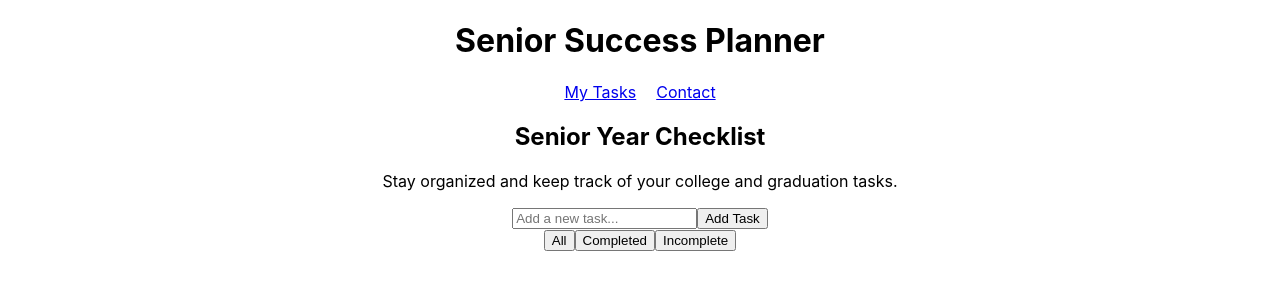
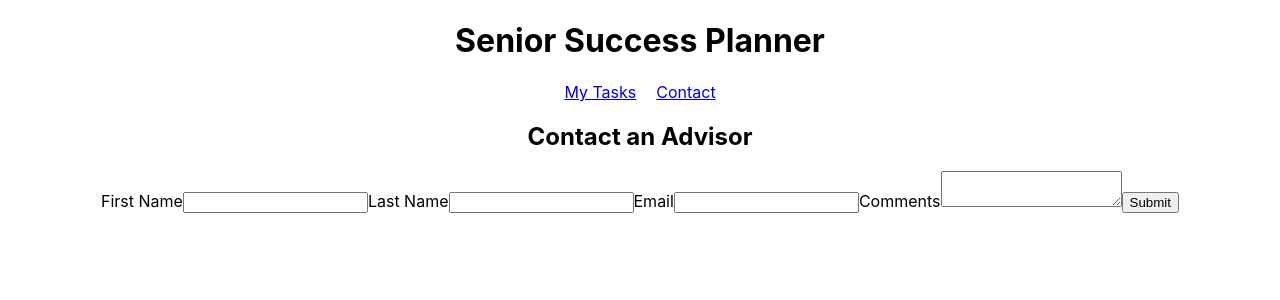
Before and after one commit to Aprolyx/senior-success-planner, a React (Create React App) app: page /contact in a window 1280 px wide. Shown: the top 300 px of the page. Built offline with nearby package versions, Linux system fonts and the light colour scheme.

Commit message:
Add routing and contact page

```diff
--- a/package.json
+++ b/package.json
@@ -9,6 +9,7 @@
     "@testing-library/user-event": "^13.5.0",
     "react": "^19.2.8",
     "react-dom": "^19.2.8",
+    "react-router-dom": "^7.18.2",
     "react-scripts": "5.0.1",
     "web-vitals": "^2.1.4"
   },
--- a/src/App.js
+++ b/src/App.js
@@ -3,6 +3,8 @@ import './App.css';
 import Header from './components/Header';
 import TaskForm from './components/TaskForm';
 import TaskList from './components/TaskList';
+import Contact from './components/Contact';
+import { BrowserRouter, Routes, Route } from 'react-router-dom';
 
 function App() {
 
@@ -64,12 +66,16 @@ const filteredTasks = tasks.filter(function(task) {
 });
 
 return (
+  <BrowserRouter>
     <div className="App">
 
-      {/* Navigation */}
       <Header />
 
-      {/* Main Content */}
+      <Routes>
+
+        <Route
+          path="/todos"
+          element={
             <main>
               <h2>Senior Year Checklist</h2>
 
@@ -77,15 +83,12 @@ const filteredTasks = tasks.filter(function(task) {
                 Stay organized and keep track of your college and graduation tasks.
               </p>
 
-{/* Add Task Form */}
               <TaskForm
                 newTask={newTask}
                 setNewTask={setNewTask}
                 addTask={addTask}
               />
 
-
-        {/* Task Filters */}
               <div>
                 <button onClick={() => setFilter('all')}>
                   All
@@ -100,18 +103,24 @@ const filteredTasks = tasks.filter(function(task) {
                 </button>
               </div>
 
-        {/* Task List */}
               <TaskList
                 filteredTasks={filteredTasks}
                 toggleTask={toggleTask}
                 deleteTask={deleteTask}
               />
+            </main>
+          }
+        />
 
+        <Route
+          path="/contact"
+          element={<Contact />}
+        />
 
-      </main>
+      </Routes>
 
     </div>
+  </BrowserRouter>
 );
 }
-
 export default App;
--- /dev/null
+++ b/src/components/Contact.js
@@ -0,0 +1,35 @@
+function Contact() {
+  return (
+    <main>
+      <h2>Contact an Advisor</h2>
+
+      <form>
+        <label>
+          First Name
+          <input type="text" />
+        </label>
+
+        <label>
+          Last Name
+          <input type="text" />
+        </label>
+
+        <label>
+          Email
+          <input type="email" />
+        </label>
+
+        <label>
+          Comments
+          <textarea />
+        </label>
+
+        <button type="submit">
+          Submit
+        </button>
+      </form>
+    </main>
+  );
+}
+
+export default Contact;
--- a/src/components/Header.js
+++ b/src/components/Header.js
@@ -4,8 +4,8 @@ function Header() {
       <h1>Senior Success Planner</h1>
 
       <nav>
-        <a href="#">My Tasks</a>
-        <a href="#">Contact</a>
+        <a href="/todos">My Tasks</a>
+        <a href="/contact">Contact</a>
       </nav>
     </header>
   );
```
Also changed, not shown: 1 other file (tests, documents, lock files or other folders). Lines whose indentation alone changed are shown as unchanged.
